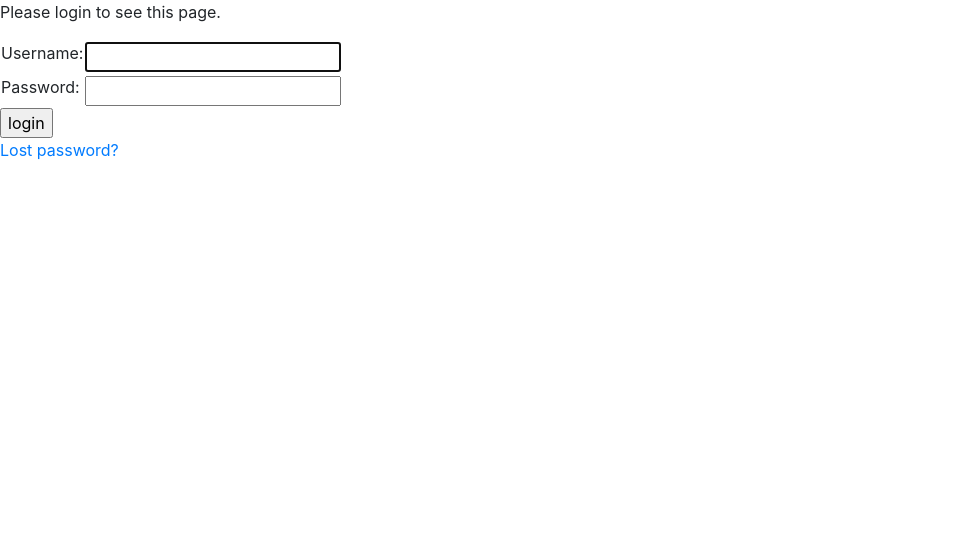
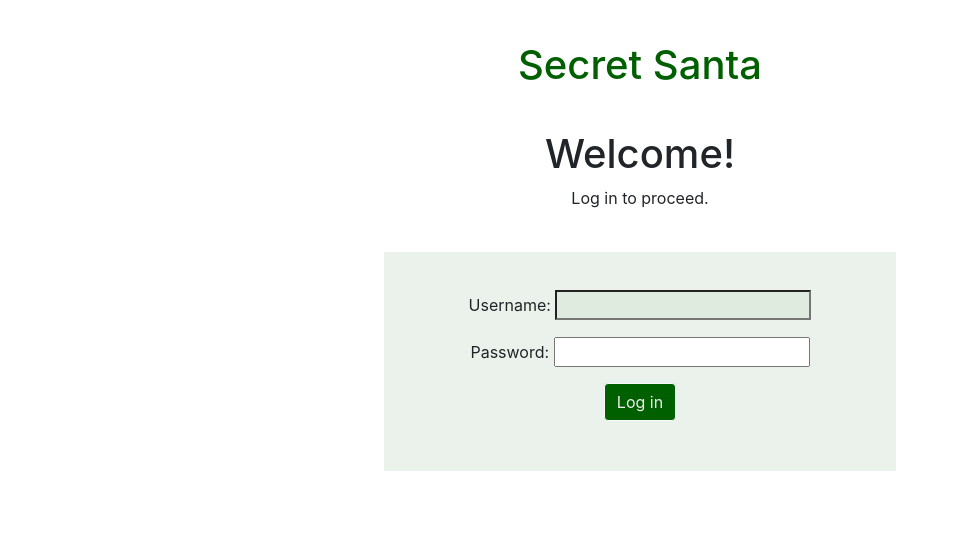
Before and after one commit to FatimaVelic/secret-santa, a Django app: page /accounts/login/?next=/secretsanta/ in a window 1280 px wide. Shown: the top 534 px of the page, without its empty margins (0-959 px from the left). Run offline with Django 4.2, Linux system fonts and the light colour scheme; some libraries are stand-ins or nearby versions.

Commit message:
GUI enhancement

```diff
--- /dev/null
+++ b/requirements.txt
@@ -0,0 +1,6 @@
+asgiref==3.5.0
+charset-normalizer==2.0.11
+Django==4.0.1
+idna==3.3
+sqlparse==0.4.2
+urllib3==1.26.8
--- a/secretsanta/static/css/styles.css
+++ b/secretsanta/static/css/styles.css
@@ -7,12 +7,26 @@
 
 /* Index */
 
-.navbar a {
+:focus {
+	outline: 0 !important;
+	background-color: #e0ebe0 !important;
+}
+.navbar a, .navbar a:visited, .navbar a:active {
+	background-color: #FFFFFF;
 	color: #006000;
 }
 .navbar a:hover {
+	background-color: #FFFFFF;
 	color: #990000;
 }
+
+.messages{
+	margin: 2% 20% 0% 20%;
+	padding: 3%;
+	font-size: large;
+	text-align: center;
+}
+
 .titlebox{
 	margin: 5% 10% 2% 10%;
 }
@@ -73,3 +87,50 @@
 .table tr:hover td {
 	background-color: #ccdfcc;
 }
+
+
+/* Santa's list */
+
+.btn-light, .btn-light:active .btn-light:visited {
+	background-color: #006000;
+	color: #EEEEEE;
+}
+
+.btn-light:hover{
+    background-color: #990000;
+	color: #EEEEEE;
+  }
+
+.btn-light a, .btn-light:hover a {
+	color: #EEEEEE;
+	text-decoration: none;
+}
+
+/* Participants-delete */
+
+.button-left{
+	margin-top: 3%;
+	margin-left: 18%;
+	padding-right: 0%;
+}
+.button-right{
+	margin-top: 3%;
+	margin-right: 40%;
+	padding-left: 0%;
+}
+
+/* Register form */
+
+.reg {
+	margin: 2% 30% 5% 30%;
+	padding: 3% 5% 3% 5%;
+	text-align: center;
+	background-color: #ebf2eb;
+}
+.reg .row {
+	padding-bottom: 3%;
+}
+.reg ul{
+	list-style-type: none;
+	text-align: left;
+}
--- a/secretsanta/templates/index.html
+++ b/secretsanta/templates/index.html
@@ -28,7 +28,7 @@
   			{% else %}
   					<h3>Hello {{ current_user }}.</h3>
   				<p class="p_initial">
-  					We still haven't found a match for you. Please come back in few days. Maybe someone<br> will appear to share the joy of holiday giftgiving with you.
+  					We still haven't found a match for you. Please come back in few days. Maybe someone will appear to share the joy of holiday giving with you.
   				</p>
   				<h5>
   					Happy Holidays!
--- a/templates/registration/login.html
+++ b/templates/registration/login.html
@@ -1,37 +1,58 @@
 {% extends "base.html" %}
+
 {% block content %}
-
+<div class="container-fluid">
+    <div class="row">
+        <div class="col utitle mt-3">
+            <h1> Secret Santa </h1>
+        </div>
+    </div>
+    <div class="row">
+        <div class="col indexbox mt-3">
             {% if form.errors %}
-<p>Your username and password didn't match. Please try again.</p>
+            <div class="alert alert-danger" role="alert">
+                <p >Your username and password didn't match. Please try again.</p>
+            </div>
             {% endif %}
-
+        </div>
+    </div>
     {% if next %}
+    <div class="row">
+        <div class="col indexbox mt-3">
             {% if user.is_authenticated %}
-    <p>Your account doesn't have access to this page. To proceed,
-    please login with an account that has access.</p>
+            <p>
+                You are already logged in. If you want to log in with different account, you ned to log out first.
+            </p>
             {% else %}
-    <p>Please login to see this page.</p>
+                <h3> Welcome!</h3>
+                <p> Log in to proceed.</p>
             {% endif %}
         {% endif %}
-
+        </div>
+    </div>
+    <div class="row">
+        <div class="col reg">
             <form method="post" action="{% url 'login' %}">
                 {% csrf_token %}
-<table>
-<tr>
-    <td>{{ form.username.label_tag }}</td>
-    <td>{{ form.username }}</td>
-</tr>
-<tr>
-    <td>{{ form.password.label_tag }}</td>
-    <td>{{ form.password }}</td>
-</tr>
-</table>
-
-<input type="submit" value="login" />
-<input type="hidden" name="next" value="{{ next }}" />
+                <div class="row">
+                    <div class="col">
+                        {{ form.username.label_tag }}
+                        {{ form.username }}
+                    </div>
+                </div>
+                <div class="row">
+                    <div class="col">
+                        {{ form.password.label_tag }}
+                        {{ form.password }}
+                    </div>
+                </div>
+                <div class="row">
+                    <div class="col">
+                        <button type="submit" class="btn btn-light" name="next" value="{{ next }}"> Log in </button>
+                    </div>
+                </div>
             </form>
-
-{# Assumes you setup the password_reset view in your URLconf #}
-<p><a href="{% url 'password_reset' %}">Lost password?</a></p>
-
+        </div>
+    </div>
+</div>
 {% endblock %}
```
Also changed, not shown: secretsanta/templates/secretsanta/participants_list.html (+13 -13 lines), secretsanta/templates/secretsanta/register.html (+48 -49 lines), templates/participants_delete.html (+15 -11 lines), templates/participants_delete_completed.html (+10 -6 lines), templates/registration/logged_out.html (+12 -2 lines). Lines whose indentation alone changed are shown as unchanged.
